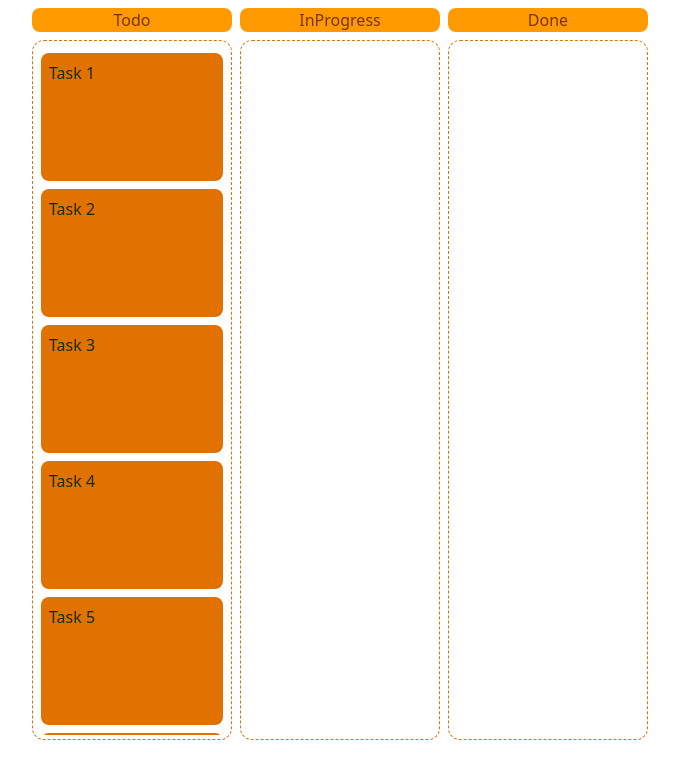
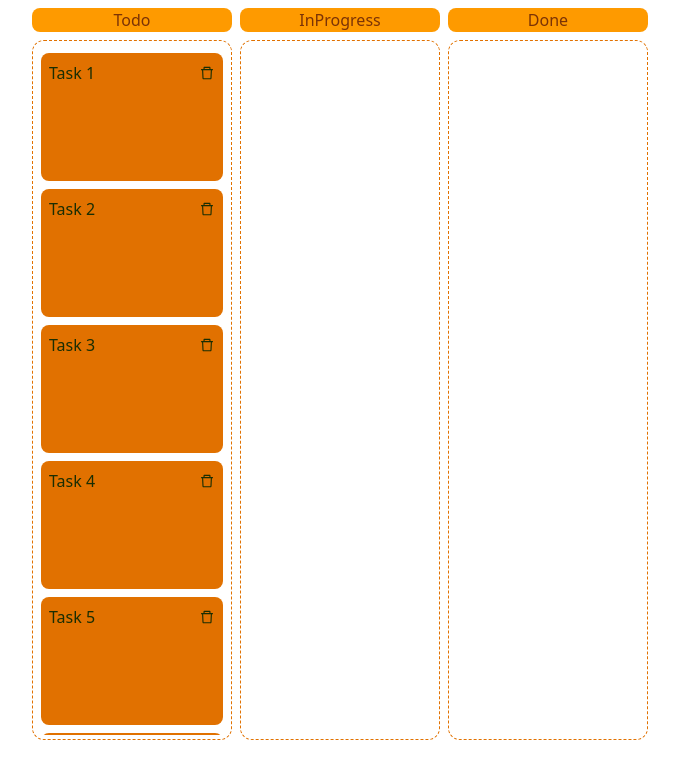
Before and after one commit to ehsanmmd/todoList, a React (Vite) app: page / in a window 1280 px wide. Shown: the top 778 px of the page, without its empty margins (300-979 px from the left). Built offline with nearby package versions, Linux system fonts and the light colour scheme.

Commit message:
feat: add delete action

```diff
--- a/package.json
+++ b/package.json
@@ -14,6 +14,7 @@
     "@tailwindcss/vite": "^4.1.16",
     "react": "^19.1.1",
     "react-dom": "^19.1.1",
+    "react-icons": "^5.5.0",
     "react-window": "^2.2.1",
     "tailwindcss": "^4.1.16"
   },
--- a/src/Board.tsx
+++ b/src/Board.tsx
@@ -67,7 +67,7 @@ export const Board = () => {
     const { active, over } = event;
     setActiveCard(null);
 
-    if (!over || !sourceColumn) return;
+    if (!over || !sourceColumn || over.id === sourceColumn) return;
 
     const activeId = active.id.toString();
     const targetColumnId = over.id.toString();
@@ -87,8 +87,28 @@ export const Board = () => {
   }
 
   const onStartDrag = (columnId: string) => {
-    console.log("columnId", columnId);
     setSourceColumn(columnId);
+  };
+
+  const handleCardDelete = (id: string) => {
+    setCards((prev) => {
+      const newCards = { ...prev };
+      delete newCards[id];
+      return newCards;
+    });
+
+    setColumns((prev) => {
+      const newColumns = { ...prev };
+      Object.keys(newColumns).forEach((columnKey) => {
+        newColumns[columnKey] = {
+          ...newColumns[columnKey],
+          cardIds: newColumns[columnKey].cardIds.filter(
+            (cardId) => cardId !== id
+          ),
+        };
+      });
+      return newColumns;
+    });
   };
 
   return (
@@ -102,6 +122,7 @@ export const Board = () => {
             cardIds={column.cardIds}
             cards={cards}
             onStartDrag={onStartDrag}
+            onDelete={handleCardDelete}
           />
         ))}
 
--- a/src/Card.tsx
+++ b/src/Card.tsx
@@ -1,11 +1,13 @@
 import { useDraggable } from "@dnd-kit/core";
+import { AiOutlineDelete } from "react-icons/ai";
 
 export interface Card {
   id: string;
   title: string;
+  onDelete?: (id: string) => void;
 }
 
-export const Card = ({ title, id }: Card) => {
+export const Card = ({ title, id, onDelete }: Card) => {
   const { attributes, listeners, setNodeRef, isDragging } = useDraggable({
     id,
     data: { id, title },
@@ -13,14 +15,22 @@ export const Card = ({ title, id }: Card) => {
 
   return (
     <div
-      className={`h-32 m-2 bg-amber-600 rounded-lg p-2 text-lime-950 ${
+      className={`flex flex-col h-32 m-2 bg-amber-600 rounded-lg p-2 text-lime-950 ${
         isDragging ? "opacity-30 border border-dashed" : "opacity-100"
       }`}
       ref={setNodeRef}
-      {...attributes}
-      {...listeners}
     >
-      {title}
+      <div className="flex justify-between w-full">
+        <span>{title}</span>
+        <button
+          type="button"
+          className="cursor-pointer"
+          onClick={() => onDelete?.(id)}
+        >
+          <AiOutlineDelete />
+        </button>
+      </div>
+      <div className="w-full flex-1" {...attributes} {...listeners}></div>
     </div>
   );
 };
--- a/src/Column.tsx
+++ b/src/Column.tsx
@@ -2,6 +2,7 @@ import { useDroppable } from "@dnd-kit/core";
 import type { PropsWithChildren } from "react";
 import { Card } from "./Card";
 import { List, type RowComponentProps } from "react-window";
+import { useEffect } from "react";
 
 export interface Column extends PropsWithChildren {
   id: string;
@@ -9,18 +10,28 @@ export interface Column extends PropsWithChildren {
   cardIds: string[];
   cards: Record<string, Card>;
   onStartDrag: (id: string) => void;
+  onDelete: (cardId: string) => void;
 }
 
-export const Column = ({ title, id, cardIds, cards, onStartDrag }: Column) => {
+export const Column = ({
+  title,
+  id,
+  cardIds,
+  cards,
+  onStartDrag,
+  onDelete,
+}: Column) => {
   const { isOver, setNodeRef, active } = useDroppable({ id });
 
   const isInitialPosition = !!active && cardIds.includes(active.id.toString());
   const isOverNewColumn = isOver && !isInitialPosition;
   const isOverSourceColumn = isOver && isInitialPosition;
 
-  if (isOverSourceColumn) {
-    onStartDrag(id);
-  }
+  useEffect(() => {
+    if (isOverSourceColumn) {
+      onStartDrag(id);
+    }
+  }, [isOverSourceColumn]);
 
   return (
     <div>
@@ -37,7 +48,7 @@ export const Column = ({ title, id, cardIds, cards, onStartDrag }: Column) => {
           rowHeight={50}
           rowCount={cardIds.length}
           rowComponent={RowComponent}
-          rowProps={{ cards, cardIds }}
+          rowProps={{ cards, cardIds, onDelete }}
         />
       </div>
     </div>
@@ -48,7 +59,18 @@ function RowComponent({
   index,
   cards,
   cardIds,
-}: RowComponentProps<{ cards: Record<string, Card>; cardIds: string[] }>) {
+  onDelete,
+}: RowComponentProps<{
+  cards: Record<string, Card>;
+  cardIds: string[];
+  onDelete: (cardId: string) => void;
+}>) {
   const filtered = cardIds.map((id) => cards[id]);
-  return <Card id={cardIds[index]} title={filtered[index].title} />;
+  return (
+    <Card
+      id={cardIds[index]}
+      title={filtered[index].title}
+      onDelete={onDelete}
+    />
+  );
 }
```
Also changed, not shown: 1 other file (tests, documents, lock files or other folders).
